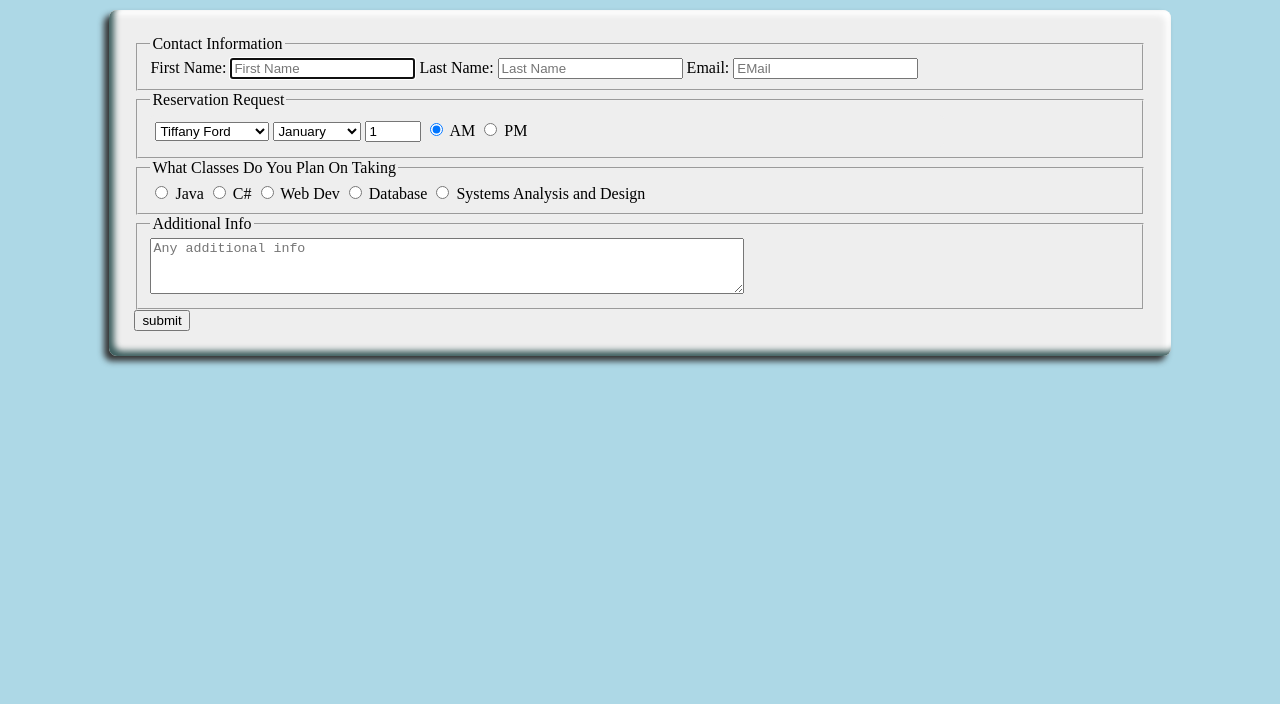
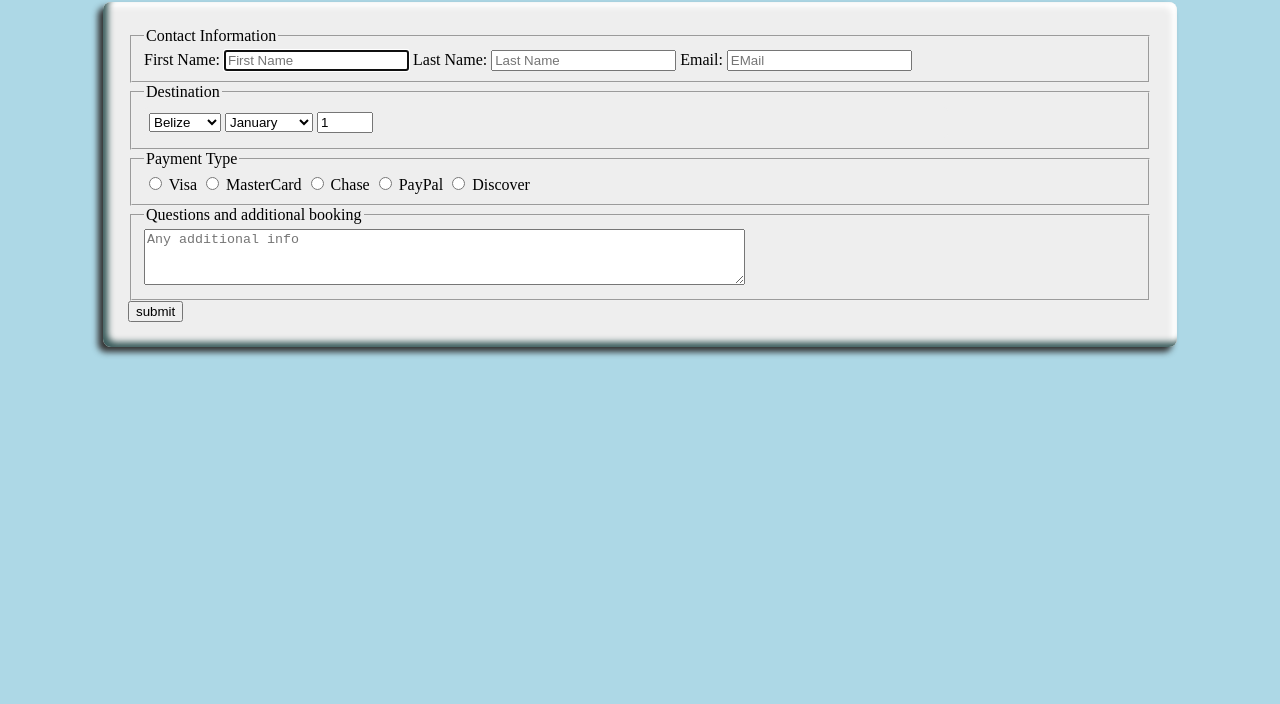
Before and after one commit to KDOTC/Git-Traveling, a plain HTML site: page Travel/purchase.html in a window 1280 px wide. Shown: the part 96-800 px from the top of the page. Drawn offline with Linux system fonts and the light colour scheme.

Commit message:
Final Push

```diff
--- a/Registration/styles.css
+++ /dev/null
@@ -1,38 +0,0 @@
-body {
-  background-size: cover;
-  background-color:lightblue;
-}
-.container {
-  padding:25px;
-  border-radius: 8px;
-  margin-bottom: 15px;
-  margin:auto;
-  width:80%;
-  background-color: #eeeeee;
-  box-shadow: inset #3c5d5d 5px -5px 6px, inset #ffffff -5px 5px 6px, #333333 -5px 5px 6px;
-
-
-textarea {
-  height: 50px;
-  width:60%;
-}
-}
-.reservation {
-  margin-bottom: 10px;
-  display: inline-block;
-  background-color: #eeeeee;
-  padding:5px;
-  border-radius: 5px;
-  margin: auto;
-  width:80%;
-}
-h1
-{
-  text-align: center;
-}
-
-.submit
-{
-  width: initial;
-  position: initial;
-}
--- a/Registration/index.html
+++ b/Travel/purchase.html
@@ -8,17 +8,17 @@ Date:   3/28/2018
 
   <head>
     <meta charset="utf-8">
-    <title>Registration Form</title>
+    <title>Payment</title>
     <link rel="stylesheet" href="styles.css" />
   </head>
   <body>
 
 
     <nav>
-      <a href="../index.html">Home</a>
+      <a href="index.html">Home</a>
     </nav>
 
-    <h1>Adviser Appointment</h1>
+    <h1>Payment Form</h1>
     <div class="container">
 
 		<form method="get" action="thankyou.html" >
@@ -37,14 +37,14 @@ Date:   3/28/2018
 
       <fieldset>
         <legend>
-          Reservation Request
+          Destination
         </legend>
         <div class="reservation">
 
-          <select name="Advisor">
-            <option value="Tiffany Ford">Tiffany Ford </option>
-            <option value="Kirsten Markley">Kirsten Markley</option>
-            <option value="Renee Riley">Renee Riley</option>
+          <select name="Destination">
+            <option value="Belize">Belize </option>
+            <option value="Hawaii">Hawaii</option>
+            <option value="Jamaica">Jamaica</option>
           </select>
 
           <select name="month">
@@ -66,26 +66,24 @@ Date:   3/28/2018
             step="1" min="1"  max="31" />
 
 
-          <input type="radio" name="timeOfDay" value="AM" checked> AM
-          <input type="radio" name="timeOfDay" value="PM" > PM
         </div>
 
       </fieldset>
 
       <fieldset>
         <legend>
-          What Classes Do You Plan On Taking
+          Payment Type
         </legend>
-          <input type="radio" name="Java" value="Yes"> Java
-          <input type="radio" name="C#" value="Yes"> C#
-          <input type="radio" name="Web Dev" value="Yes"> Web Dev
-          <input type="radio" name="Database" value="Yes"> Database
-          <input type="radio" name="Systems Analysis and Design"
-            value="Yes"> Systems Analysis and Design
+          <input type="radio" name="Visa" value="Yes"> Visa
+          <input type="radio" name="MasterCard" value="Yes"> MasterCard
+          <input type="radio" name="Chase" value="Yes"> Chase
+          <input type="radio" name="PayPal" value="Yes"> PayPal
+          <input type="radio" name="Discover"
+            value="Yes"> Discover
       </fieldset>
 
       <fieldset>
-        <legend>Additional Info</legend>
+        <legend>Questions and additional booking</legend>
           <textarea id="comments" name="comments" placeholder="Any additional info"></textarea>
       </fieldset>
 
--- a/Travel/styles.css
+++ b/Travel/styles.css
@@ -26,7 +26,7 @@ header{
 }
 .
 .carousel {
-    overflow: hidden;
+  overflow: hidden;
 	width:100%;
 }
 .carousel-inner {
@@ -158,3 +158,41 @@ img
 	position: relative;
 	right: 110px;
 }
+
+body {
+  background-size: cover;
+  background-color:lightblue;
+}
+.container {
+  padding:25px;
+  border-radius: 8px;
+  margin-bottom: 15px;
+  margin:auto;
+  width:80%;
+  background-color: #eeeeee;
+  box-shadow: inset #3c5d5d 5px -5px 6px, inset #ffffff -5px 5px 6px, #333333 -5px 5px 6px;
+
+
+textarea {
+  height: 50px;
+  width:60%;
+
+}
+.reservation {
+  margin-bottom: 10px;
+  display: inline-block;
+  background-color: #eeeeee;
+  padding:5px;
+  border-radius: 5px;
+  margin: auto;
+  width:80%;
+}
+h1
+{
+  text-align: center;
+}
+
+.submit {
+  width: initial;
+  position: initial;
+}
```
Also changed, not shown: Travel/index.html (renamed from Travel/travel.html, +3 -3 lines), Travel/thankyou.html (renamed from Registration/thankyou.html, +1 -1 lines).
